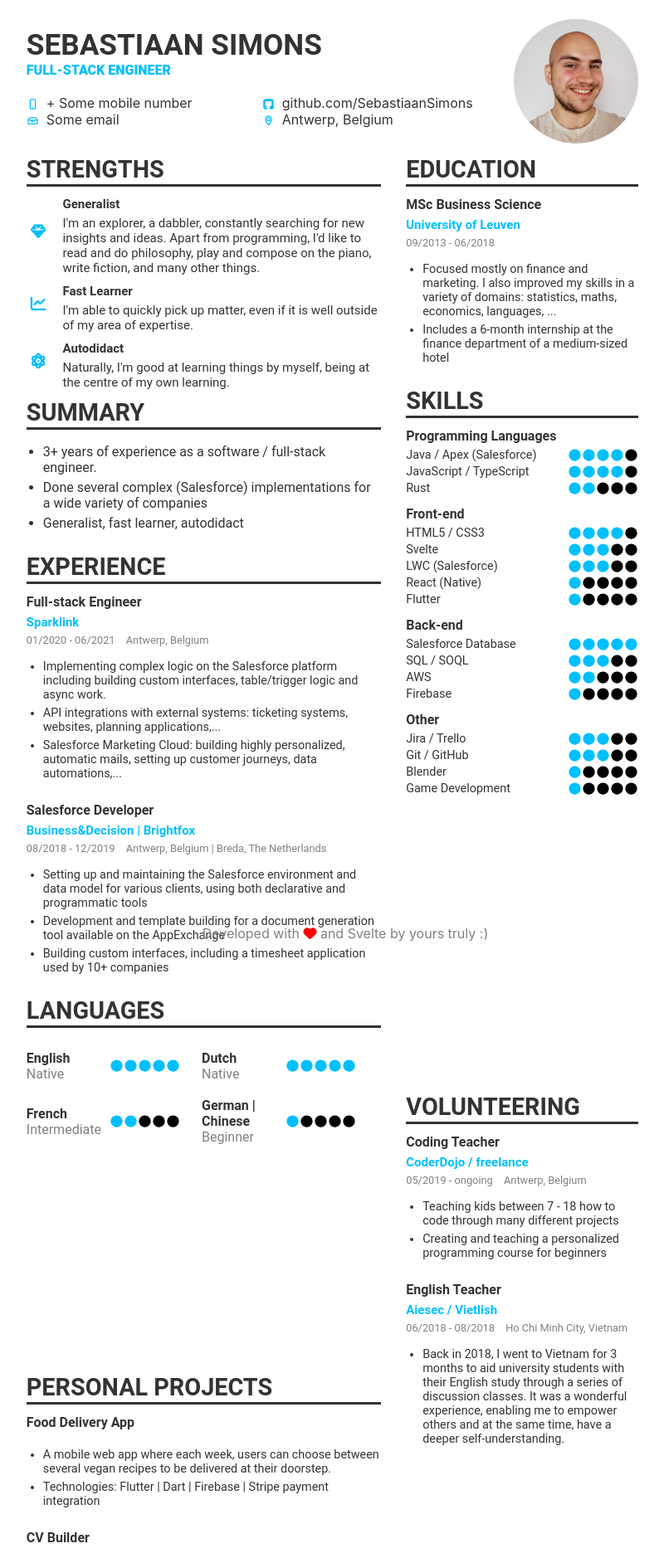
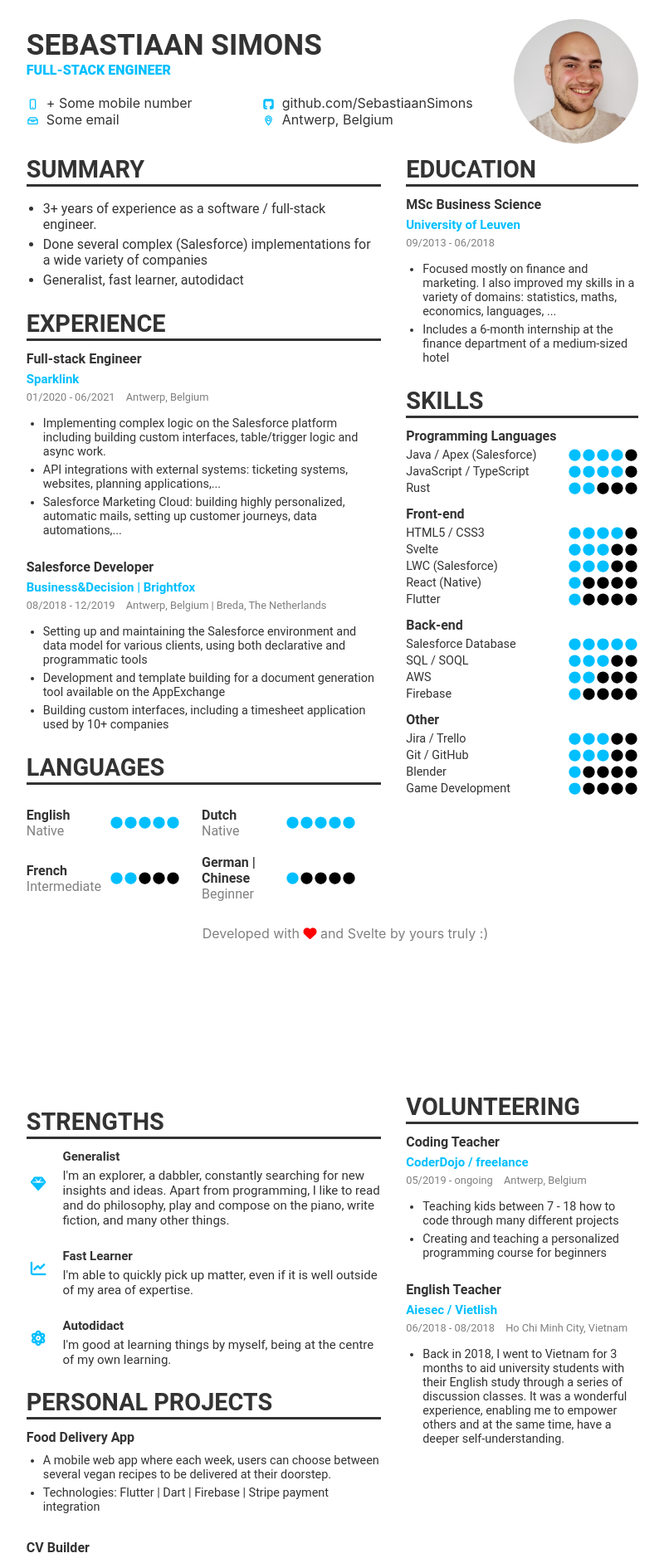
Before and after one commit to sebbasim/cv-gen, a Svelte app: page / in a window 1280 px wide. Shown: the top 1884 px of the page at 83% size, without its empty margins (14-814 px from the left). Built offline with nearby package versions, Linux system fonts and the light colour scheme.

Commit message:
small fixes | improve projects component

```diff
--- a/src/App.svelte
+++ b/src/App.svelte
@@ -13,11 +13,11 @@
 <Header />
 <main>
 	<div class="left-column">
-		<Strengths />
 		<Summary />
 		<Experience />
 		<Languages />
-		<div style="height:250px" />
+		<div style="height:223px" />
+		<Strengths />
 		<Projects />
 	</div>
 	<div class="right-column">
--- a/src/components/Projects.svelte
+++ b/src/components/Projects.svelte
@@ -1,14 +1,28 @@
 <script lang="ts">
     import Title from "../style-components/Title.svelte";
-    import ProjectEntry from "../sub-components/Entry.svelte";
+    import SubTitle from "../style-components/SubTitle.svelte";
     import * as data from "../data.json";
 </script>
 
 <Title title="Personal Projects" />
 
 {#each data["projects"] as project}
-    <ProjectEntry {...project} />
+    <SubTitle title={project.title} />
+    <ul>
+        {#each project.bullet_points as bullet}
+            <li style="font-size:0.9em">
+                {bullet.text}
+            </li>
+        {/each}
+    </ul>
 {/each}
 
 <style>
+    ul {
+        margin-top: 5px;
+        padding-left: 20px;
+    }
+    li {
+        margin-bottom: 5px;
+    }
 </style>
--- a/src/components/Strengths.svelte
+++ b/src/components/Strengths.svelte
@@ -24,5 +24,6 @@
         gap: 20px;
         justify-content: space-between;
         margin-left: 5px;
+        margin-bottom: 15px;
     }
 </style>
--- a/src/data.json
+++ b/src/data.json
@@ -257,7 +257,7 @@
         {
             "title": "Generalist",
             "icon" : "fas fa-gem",
-            "description": "I'm an explorer, a dabbler, constantly searching for new insights and ideas. Apart from programming, I'd like to read and do philosophy, play and compose on the piano, write fiction, and many other things."
+            "description": "I'm an explorer, a dabbler, constantly searching for new insights and ideas. Apart from programming, I like to read and do philosophy, play and compose on the piano, write fiction, and many other things."
         },
         {
             "title": "Fast Learner",
@@ -267,7 +267,7 @@
         {
             "title": "Autodidact",
             "icon" : "fa fa-atom",
-            "description": "Naturally, I'm good at learning things by myself, being at the centre of my own learning."
+            "description": "I'm good at learning things by myself, being at the centre of my own learning."
         }
     ]
 }
```
